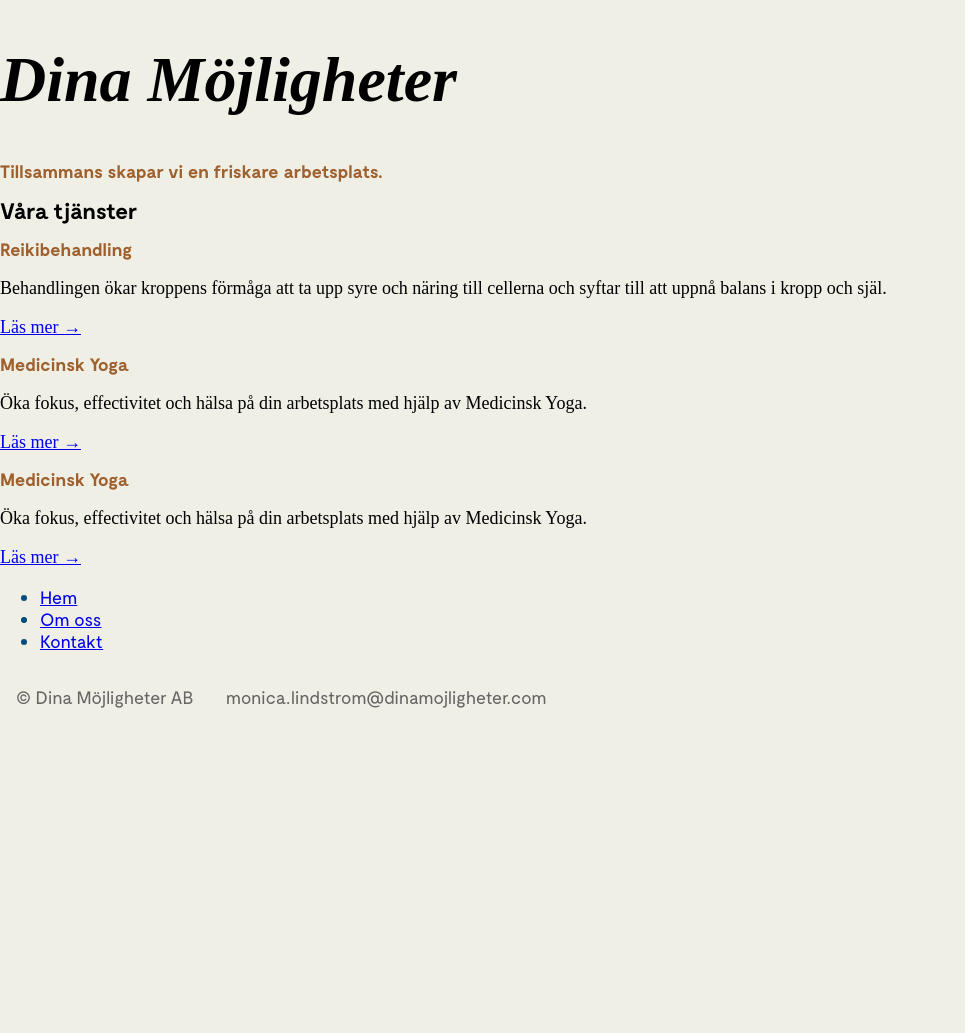
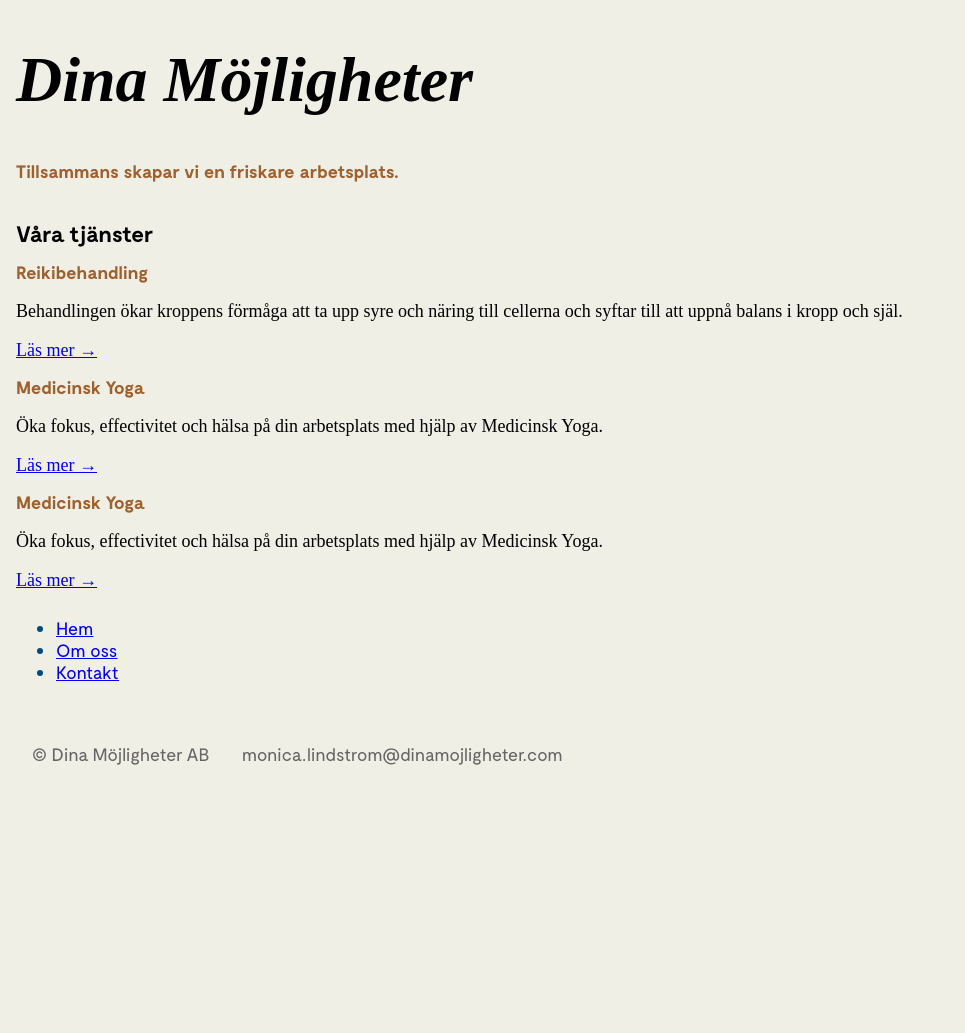
Before and after one commit to dinamojligheter/dinamojligheter.github.io, a Jekyll site: the page built from index.html, in a window 1280 px wide. Shown: the whole page, without its empty margins (0-965 px from the left). Built offline with Jekyll 4.4.1, drawn with Linux system fonts in a browser that asks for light colours; comment, search, counter and statistics services are not loaded; after the commit the page ends 900 px from its top, so only the background shows below that.

Commit message:
Update default.html

```diff
--- a/_layouts/default.html
+++ b/_layouts/default.html
@@ -5,7 +5,7 @@
     {% include style.html %}
     <link rel="stylesheet" href="{{ "./assets/css/main.css" | relative_url }}">
   </head>
-  <body class="">
+  <body class="grid">
     {% include header.html %}
     <main id="swup" class="transition-fade">
         {{ content }}
```
